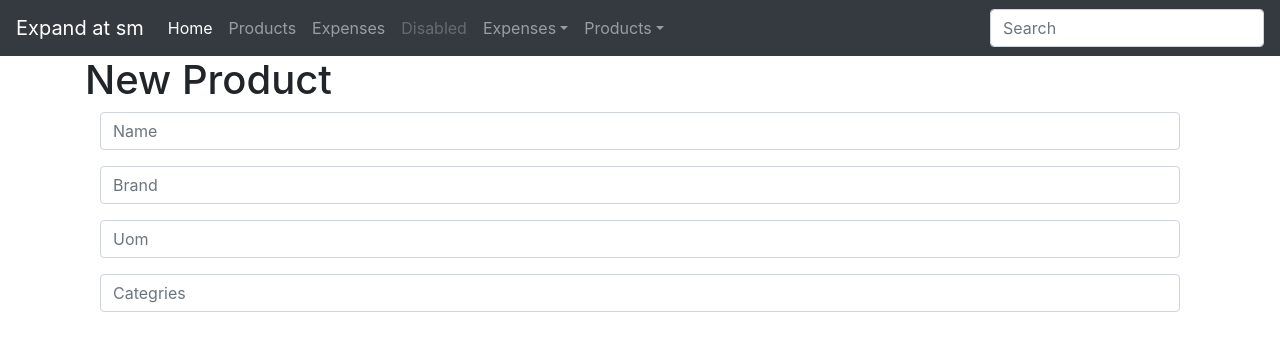
After one commit to vijoin/personal_expenses_control, a Django app: page /products/new in a window 1280 px wide. The commit adds this page. Shown: the top 351 px of the page. Run offline with Django 3.2, Linux system fonts and the light colour scheme; some libraries are stand-ins or nearby versions.

```diff
--- a/core/templates/base.html
+++ b/core/templates/base.html
@@ -36,11 +36,19 @@
             <a class="nav-link disabled" href="#">Disabled</a>
           </li>
             <li class="nav-item dropdown">
-                <a class="nav-link dropdown-toggle" href="http://example.com" id="dropdown03" data-toggle="dropdown" aria-haspopup="true" aria-expanded="false">Dropdown</a>
+            <a class="nav-link dropdown-toggle" id="dropdown02" data-toggle="dropdown" aria-haspopup="true" aria-expanded="false">Expenses</a>
+            <div class="dropdown-menu" aria-labelledby="dropdown02">
+              <a class="dropdown-item" href="{% url 'expenses-index' %}">Expenses List</a>
+              <a class="dropdown-item" href="{% url 'expenses-new' %}">New Expense</a>
+<!--              <a class="dropdown-item" href="#">Something else here</a>-->
+            </div>
+            </li>
+          <li class="nav-item dropdown">
+            <a class="nav-link dropdown-toggle" id="dropdown03" data-toggle="dropdown" aria-haspopup="true" aria-expanded="false">Products</a>
             <div class="dropdown-menu" aria-labelledby="dropdown03">
-                  <a class="dropdown-item" href="#">Action</a>
-                  <a class="dropdown-item" href="#">Another action</a>
-                  <a class="dropdown-item" href="#">Something else here</a>
+              <a class="dropdown-item" href="{% url 'products-index' %}">Products List</a>
+              <a class="dropdown-item" href="{% url 'new-product' %}">New Product</a>
+<!--              <a class="dropdown-item" href="#">Something else here</a>-->
             </div>
           </li>
             </ul>
--- a/expenses/urls.py
+++ b/expenses/urls.py
@@ -2,5 +2,7 @@ from django.urls import path
 from . import views
 
 urlpatterns = [
-    path('', views.index, name='expenses-index')
+    path('', views.index, name='expenses-index'),
+    path('new', views.new, name='expenses-new'),
+    path('<int:expense_id>', views.new, name='expenses-edit'),
 ]
--- /dev/null
+++ b/products/templates/products/new.html
@@ -0,0 +1,24 @@
+{% extends 'base.html' %}
+
+{% block content %}
+<h1>New Product</h1>
+
+<div class="container">
+    <form>
+      <div class="form-group">
+        <!--        <label for="exampleFormControlInput1">Email address</label>-->
+        <input type="text" class="form-control" id="name" placeholder="Name">
+      </div>
+        <div class="form-group">
+            <input type="text" class="form-control" id="brand" placeholder="Brand">
+        </div>
+        <div class="form-group">
+            <input type="text" class="form-control" id="uom" placeholder="Uom">
+        </div>
+        <div class="form-group">
+            <input type="text" class="form-control" id="categories" placeholder="Categries">
+        </div>
+    </form>
+</div>
+
+{% endblock %}
--- a/products/urls.py
+++ b/products/urls.py
@@ -2,5 +2,6 @@ from django.urls import path
 from . import views
 
 urlpatterns = [
-    path('', views.index, name='products-index')
+    path('', views.index, name='products-index'),
+    path('new', views.new, name='new-product')
 ]
--- a/products/views.py
+++ b/products/views.py
@@ -6,3 +6,6 @@
 def index(request):
     products = Product.objects.all()
     return render(request, "products/index.html", context={'products': products})
+
+def new(request):
+    return render(request, 'products/new.html', {})
```
Also changed, not shown: expenses/forms.py (added, +15 -0 lines), expenses/templates/expenses/new.html (added, +47 -0 lines), expenses/views.py (+33 -1 lines), products/templates/products/card-container.html (added, +28 -0 lines), expenses/models.py (line endings or trailing spaces). Lines whose indentation alone changed are shown as unchanged.
